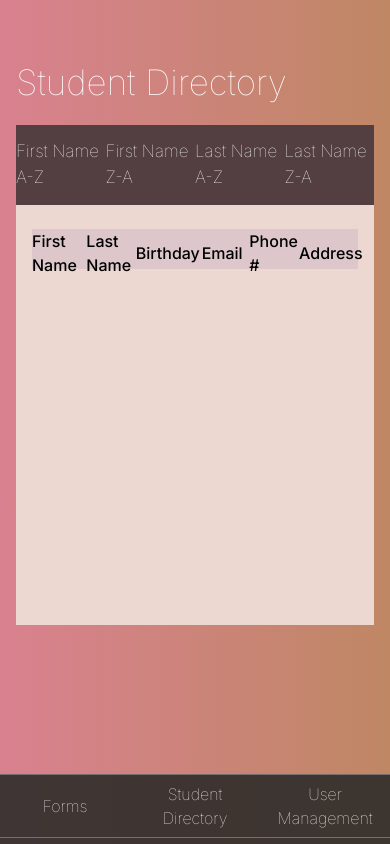
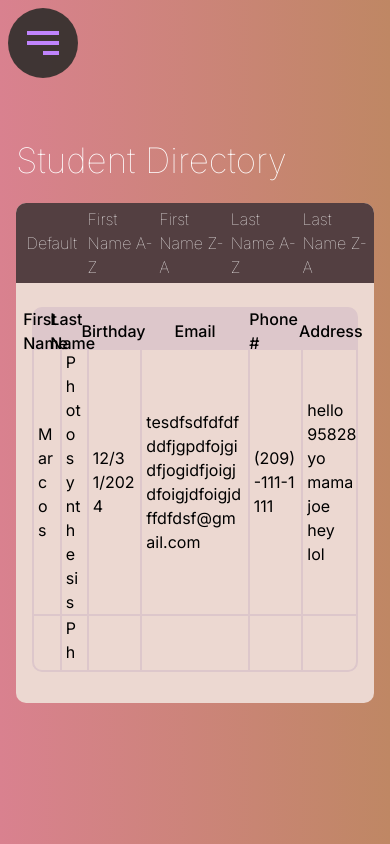
Before and after one commit to SNOWWWWWW4/creating-a-form, a Next.js app: page /pages/StudentDirectoryPage in a window 390 px wide. Built offline with nearby package versions, Linux system fonts and the light colour scheme.

Commit message:
nav bar hamburger

```diff
--- a/src/app/pages/StudentDirectoryPage/page.tsx
+++ b/src/app/pages/StudentDirectoryPage/page.tsx
@@ -1,14 +1,18 @@
+import StudentTableComponent from '@/components/Student/StudentTableComponent'
 import NavBarComponent from '@/components/navbar/NavBarComponent'
 import React from 'react'
 
 const StudentDirectoryPage = () => {
   return (
-    <div className='bg-gradient-to-r from-[#d9818f] to-[#bf8764] h-screen'>
+    <div className='bg-gradient-to-r from-[#d9818f] to-[#bf8764] min-h-screen'>
       <NavBarComponent/>
       <div className='mx-4 lg:ms-[190px] lg:me-[26px] pt-14'>
         <h1 className='text-white text-[35px] font-thin mb-4'>Student Directory</h1>
-        <div className='bg-[#ECD8D1] min-h-[500px] h-auto'>
-          <div className='bg-[#533f41] h-20 grid grid-cols-4 text-white font-thin text-[17px]'>
+        <div className='bg-[#ECD8D1] min-h-[500px] h-auto rounded-[10px]'>
+          <div className='bg-[#533f41] h-20 grid grid-cols-5 text-white font-thin text-[16px] rounded-t-[10px]'>
+            <div className='hover:bg-[#614e4f] cursor-pointer flex items-center justify-center'>
+              Default
+            </div>
             <div className='hover:bg-[#614e4f] cursor-pointer flex items-center justify-center'>
               First Name A-Z
             </div>
@@ -22,17 +26,17 @@ const StudentDirectoryPage = () => {
               Last Name Z-A
             </div>
           </div>
-          <div className='bg-[#ddc7cb] h-[40px] mt-6 mx-4 grid grid-cols-12 font-medium'>
-            <div className='col-span-2 flex justify-center items-center'>
+          <div className='bg-[#ddc7cb] h-[40px] mt-6 mx-4 grid grid-cols-12 font-medium rounded-t-[10px]'>
+            <div className='col-span-1 flex justify-center items-center'>
               First Name
             </div>
-            <div className='col-span-2 flex justify-center items-center'>
+            <div className='col-span-1 flex justify-center items-center'>
               Last Name
             </div>
             <div className='col-span-2 flex justify-center items-center'>
               Birthday
             </div>
-            <div className='col-span-2 flex justify-center items-center'>
+            <div className='col-span-4 flex justify-center items-center'>
               Email
             </div>
             <div className='col-span-2 flex justify-center items-center'>
@@ -42,6 +46,28 @@ const StudentDirectoryPage = () => {
               Address
             </div>
           </div>
+          <div className='border-[#ddc7cb] border-[2px] h-[325px] mx-4 overflow-y-auto rounded-b-[10px]'>
+            <StudentTableComponent/>
+            <StudentTableComponent/>
+            <StudentTableComponent/>
+            <StudentTableComponent/>
+            <StudentTableComponent/>
+            <StudentTableComponent/>
+            <StudentTableComponent/>
+            <StudentTableComponent/>
+            <StudentTableComponent/>
+            <StudentTableComponent/>
+            <StudentTableComponent/>
+            <StudentTableComponent/>
+            <StudentTableComponent/>
+            <StudentTableComponent/>
+            <StudentTableComponent/>
+            <StudentTableComponent/>
+            <StudentTableComponent/>
+            <StudentTableComponent/>
+            <StudentTableComponent/>
+            <StudentTableComponent/>
+          </div>
         </div>
 
       </div>
--- /dev/null
+++ b/src/components/Student/StudentTableComponent.tsx
@@ -0,0 +1,32 @@
+import React from 'react'
+
+const StudentTableComponent = () => {
+  return (
+    <div>
+      <div className='grid grid-cols-12 border-y-[#ddc7cb] border-y-[1px]'>
+
+<div className='col-span-1 px-1 border-r-[#ddc7cb] border-r-[1px] flex items-center break-all'>
+  {"Marcos"}
+</div>
+<div className='col-span-1 px-1 border-x-[#ddc7cb] border-x-[1px] flex items-center break-all'>
+  {"Photosynthesis"}
+</div>
+<div className='col-span-2 px-1 border-x-[#ddc7cb] border-x-[1px] flex items-center break-all'>
+  {"12/31/2024"}
+</div>
+<div className='col-span-4 px-1 border-x-[#ddc7cb] border-x-[1px] flex items-center break-all'>
+  {"tesdfsdfdfdfddfjgpdfojgidfjogidfjoigjdfoigjdfoigjdffdfdsf@gmail.com"}
+</div>
+<div className='col-span-2 px-1 border-x-[#ddc7cb] border-x-[1px] flex items-center break-all'>
+  {"(209)-111-1111"}
+</div>
+<div className='col-span-2 px-1 border-l-[#ddc7cb] border-l-[1px] flex items-center break-words'>
+  {"hello 95828 yo mama joe hey lol"}
+</div>
+
+</div>
+    </div>
+  )
+}
+
+export default StudentTableComponent
--- a/src/components/landingpageform/HomeFormComponent.tsx
+++ b/src/components/landingpageform/HomeFormComponent.tsx
@@ -80,9 +80,9 @@ const HomeFormComponent = () => {
 
   return (
     <>
-      <section className='w-full max-w-lg bg-white shadow-md rounded-lg p-2 tablet:p-6 space-y-4'>
+      <div className='w-full bg-[#ffffff] shadow-md rounded-lg py-8 px-10 lg:py-14 lg:px-16 space-y-4'>
         <FormControl fullWidth>
-          <div className='grid grid-cols-1 lg:grid-cols-2 gap-4'>
+          <div className='grid grid-cols-2 gap-4'>
             <TextField
               label='First Name'
               variant='outlined'
@@ -91,7 +91,7 @@ const HomeFormComponent = () => {
               error={!!firstNameError}
               helperText={firstNameError}
               onKeyDown={handleKeydown}
-              className='col-span-2 md:col-span-1'
+              className='col-span-2 sm:col-span-1'
               required
             />
             <TextField
@@ -102,7 +102,7 @@ const HomeFormComponent = () => {
               error={!!lastNameError}
               helperText={lastNameError}
               onKeyDown={handleKeydown}
-              className='col-span-2 md:col-span-1'
+              className='col-span-2 sm:col-span-1'
               required
             />
             <TextField
@@ -112,7 +112,7 @@ const HomeFormComponent = () => {
               error={!!dobError}
               helperText={dobError}
               onKeyDown={handleKeydown}
-              className='col-span-2 md:col-span-1'
+              className='col-span-2 sm:col-span-1'
               type='date'
               InputProps={{
                 inputProps: { min: formattedHundredYearsAgo, max: today },
@@ -127,7 +127,7 @@ const HomeFormComponent = () => {
               error={!!phoneError}
               helperText={phoneError}
               onKeyDown={handleKeydown}
-              className='col-span-2 md:col-span-1'
+              className='col-span-2 sm:col-span-1'
             />
             <TextField
               label='Email'
@@ -161,7 +161,7 @@ const HomeFormComponent = () => {
             </Button>
           </div>
         </FormControl>
-      </section>
+      </div>
       <Snackbar
         open={loginSuccess}
         autoHideDuration={3500}
--- /dev/null
+++ b/src/components/navbar/AnimatedHamburgerButton.tsx
@@ -0,0 +1,79 @@
+import React from 'react';
+import { MotionConfig, motion } from 'framer-motion';
+
+export default function AnimatedHamburgerButton({
+  active,
+  setActive,
+}: {
+  active: boolean;
+  setActive: React.Dispatch<React.SetStateAction<boolean>>;
+}) {
+  return (
+    <MotionConfig
+      transition={{
+        duration: 0.5,
+        ease: 'easeInOut',
+      }}
+    >
+      <motion.button
+        initial={false}
+        animate={active ? 'open' : 'closed'}
+        onClick={() => setActive((pv) => !pv)}
+        className='relative h-16 w-16 rounded-full bg-purple-400/0 transition-colors hover:bg-purple-400/20'
+      >
+        <motion.span
+          variants={VARIANTS.top}
+          className='absolute h-1 w-8 bg-purple-400'
+          style={{ y: '-50%', left: '50%', x: '-50%', top: '35%' }}
+        />
+        <motion.span
+          variants={VARIANTS.middle}
+          className='absolute h-1 w-8 bg-purple-400'
+          style={{ left: '50%', x: '-50%', top: '50%', y: '-50%' }}
+        />
+        <motion.span
+          variants={VARIANTS.bottom}
+          className='absolute h-1 w-4 bg-purple-400'
+          style={{
+            x: '-50%',
+            y: '50%',
+            bottom: '35%',
+            left: 'calc(50% + 8px)',
+          }}
+        />
+      </motion.button>
+    </MotionConfig>
+  );
+}
+const VARIANTS = {
+  top: {
+    open: {
+      rotate: ['0deg', '0deg', '45deg'],
+      top: ['35%', '50%', '50%'],
+    },
+    closed: {
+      rotate: ['45deg', '0deg', '0deg'],
+      top: ['50%', '50%', '35%'],
+    },
+  },
+  middle: {
+    open: {
+      rotate: ['0deg', '0deg', '-45deg'],
+    },
+    closed: {
+      rotate: ['-45deg', '0deg', '0deg'],
+    },
+  },
+  bottom: {
+    open: {
+      rotate: ['0deg', '0deg', '45deg'],
+      bottom: ['35%', '50%', '50%'],
+      left: '50%',
+    },
+    closed: {
+      rotate: ['45deg', '0deg', '0deg'],
+      bottom: ['50%', '50%', '35%'],
+      left: 'calc(50% + 8px)',
+    },
+  },
+};
--- a/src/components/navbar/NavBarComponent.tsx
+++ b/src/components/navbar/NavBarComponent.tsx
@@ -1,41 +1,57 @@
 'use client'
 
 import { useRouter } from 'next/navigation'
-import React from 'react'
+import React, { useState } from 'react'
+import AnimatedHamburgerButton from './AnimatedHamburgerButton';
 
 const NavBarComponent = () => {
+
+    const [active, setActive] = useState<boolean>(false);
 
     const router = useRouter();
 
   return (
-    <div className='mt-[70px] lg:mt-0 w-full lg:w-[164px] h-[70px] lg:h-[100vh] bg-opacity-90 bg-[#2f2d2b] absolute lg:left-0 bottom-0'>
-        <div className='grid grid-cols-3 text-center lg:grid lg:grid-cols-1 text-white'>
-            <div className='hidden h-32 lg:flex items-center justify-center font-bold text-[40px]'>
+    <div>
+        {
+            active &&
+
+        <div className='mb-[70px] lg:mt-0 w-full lg:w-[164px] h-full bg-opacity-90 bg-[#2f2d2b] absolute left-0'>
+        <div className='text-center grid grid-cols-1 text-white'>
+            <div className='h-32 flex items-center justify-center font-bold text-[40px]'>
                 ADMIN
             </div>
             <div
             onClick={() => {
                 router.push('/pages/LandingPage');
             }}
-            className='font-thin hover:bg-[#b2b2b2] cursor-pointer h-16 border-y-[#786e6e] lg:border-x-[#786e6e] lg:border-y-[0.15px] border-y-[0.15px] flex items-center justify-center lg:justify-start px-3'>
+            className='font-thin hover:bg-[#b2b2b2] cursor-pointer h-16 border-y-[#786e6e] border-x-[#786e6e] border-y-[0.15px] flex items-center justify-center px-3'>
                 Forms
             </div>
             <div
             onClick={() => {
                 router.push('/pages/StudentDirectoryPage');
             }}
-            className='font-thin hover:bg-[#b2b2b2] cursor-pointer h-16 border-y-[#786e6e] lg:border-x-[#786e6e] lg:border-y-[0.15px] border-y-[0.15px] flex items-center justify-center lg:justify-start  px-3'>
+            className='font-thin hover:bg-[#b2b2b2] cursor-pointer h-16 border-y-[#786e6e] border-x-[#786e6e] flex items-center justify-center px-3'>
                 Student Directory
             </div>
             <div
             onClick={() => {
                 router.push('/pages/ManagementPage');
             }}
-            className='font-thin hover:bg-[#b2b2b2] cursor-pointer h-16 border-y-[#786e6e] lg:border-x-[#786e6e] lg:border-y-[0.15px] border-y-[0.15px] flex items-center justify-center lg:justify-start  px-3'>
+            className='font-thin hover:bg-[#b2b2b2] cursor-pointer h-16 border-y-[#786e6e] border-x-[#786e6e] border-y-[0.15px] flex items-center justify-center px-3'>
                 User Management
             </div>
       </div>
     </div>
+}
+    <div className='flex lg:hidden ms-2 pt-2'>
+        <div className='bg-opacity-90 bg-[#2f2d2b] w-[70px] h-[70px] rounded-full flex justify-center items-center'>
+            <AnimatedHamburgerButton active={active} setActive={setActive}/>
+
+        </div>
+    </div>
+    </div>
+
   )
 }
 
```
